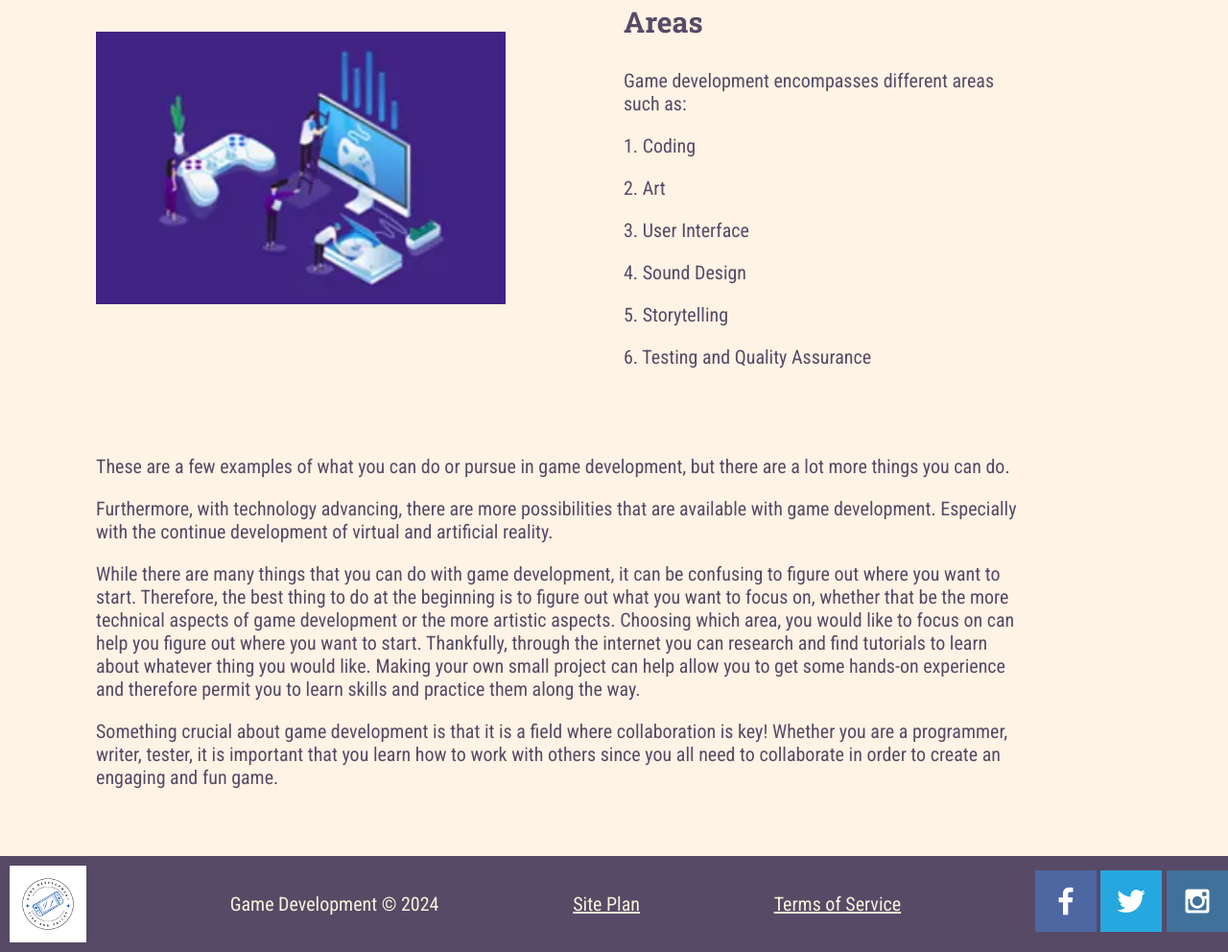
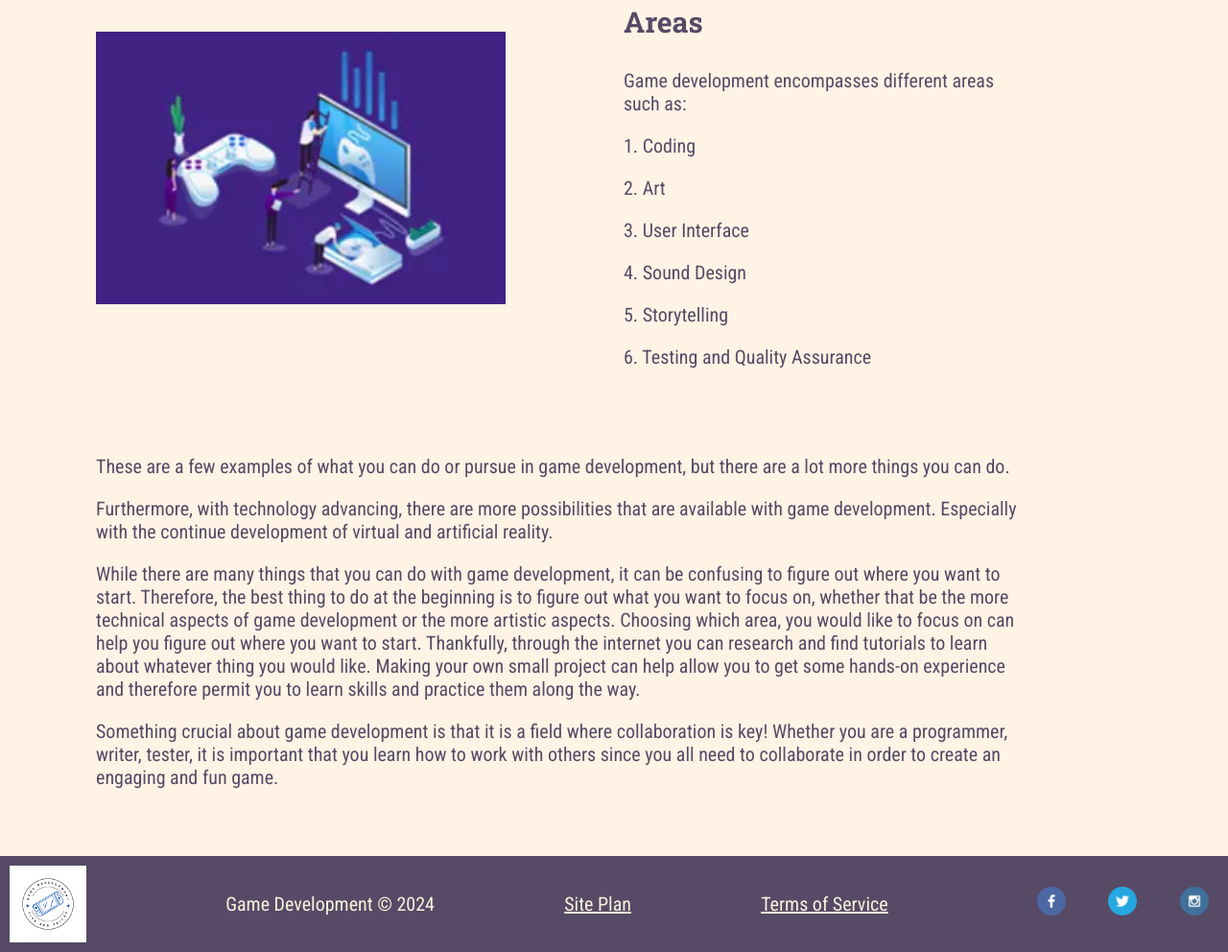
Before and after one commit to kaitlinheusner/game-development, a plain HTML site: page index.html in a window 1280 px wide. Shown: the part 683-1675 px from the top of the page at 96% size. Drawn offline with Linux system fonts and the light colour scheme; a web font is replaced by a local one.

Commit message:
styling buttons

```diff
--- a/styles/styles_home.css
+++ b/styles/styles_home.css
@@ -159,3 +159,16 @@ footer p{
     color: #F5F5DC;
     margin-right: auto;
 }
+
+.fa {
+    padding: 20px;
+    font-size: 30px;
+    width: 30px;
+    text-align: center;
+    text-decoration: none;
+    border-radius: 50%;
+  }
+
+  .fa:hover {
+    opacity: 0.7;
+  }
```
